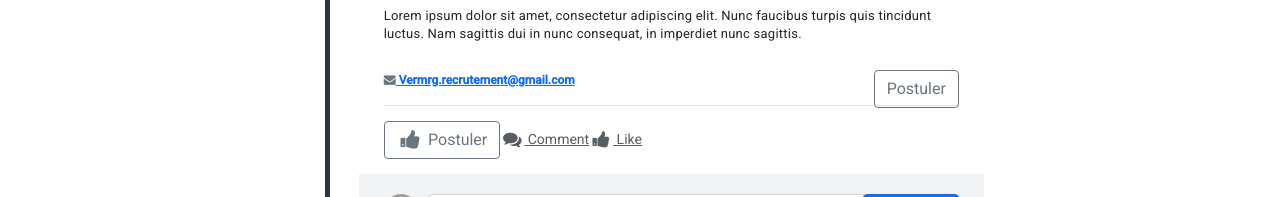
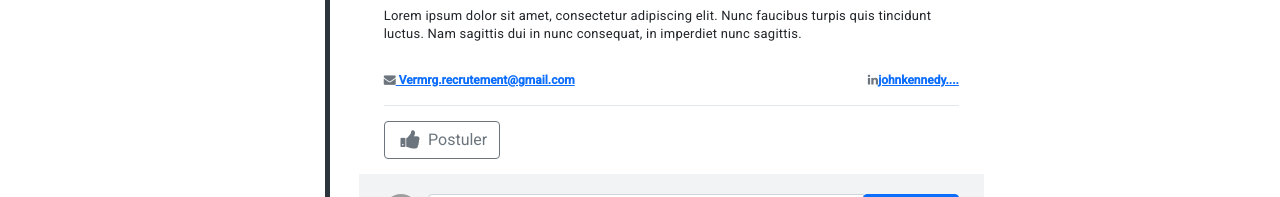
Before and after one commit to mariem202/frontEnd-_v2, an Angular app in the folder TeamJob-frontend-main/: page /acceuil in a window 1280 px wide. Shown: the part 325-522 px from the top of the page. Built offline with nearby package versions, Linux system fonts and the light colour scheme; grey boxes are pictures that could not be loaded.

Commit message:
localstorage
localstorage

```diff
--- a/TeamJob-frontend-main/src/app/acceil/acceil.component.html
+++ b/TeamJob-frontend-main/src/app/acceil/acceil.component.html
@@ -43,8 +43,8 @@
                               </div>
                               <div class="timeline-likes">
                                  <div class="stats-right">
-                                     <button type="button" class="btn btn-outline-secondary"> Postuler</button>
-
+                                     <i class="fa fa-linkedin"></i>
+                                     <a href="#">johnkennedy....</a>
                                  </div>
 
                                 <i class="fa fa-envelope"></i>
@@ -53,8 +53,7 @@
 
                               <div class="timeline-footer">
                                 <button type="button" class="btn btn-outline-secondary"><i class="fa fa-thumbs-up fa-fw fa-lg m-r-3"></i> Postuler</button>
-                                <a href="javascript:;" class="m-r-15 text-inverse-lighter"><i class="fa fa-comments fa-fw fa-lg m-r-3"></i> Comment</a>
-                                <a href="javascript:;" class="m-r-15 text-inverse-lighter"><i class="fa fa-thumbs-up fa-fw fa-lg m-r-3"></i> Like</a>
+
                               </div>
                               <div class="timeline-comment-box">
                                  <div class="user"><img src="https://bootdey.com/img/Content/avatar/avatar3.png"></div>
--- a/TeamJob-frontend-main/src/app/auth/auth.component.ts
+++ b/TeamJob-frontend-main/src/app/auth/auth.component.ts
@@ -24,11 +24,15 @@ export class AuthComponent  implements OnInit {
   constructor(private _service :AuthenticationServiceService,private  _router:Router) { }
 
   ngOnInit(): void {
+    localStorage.setItem("FirstName","local -mimi");
+    sessionStorage.setItem("Session ","Session- mimi");
+
   }
 
   login() {
     this._service.loginUser(this.user).subscribe(
       data => {
+        sessionStorage.setItem('name',this.user.username);
         //the back response is respondin but error in parseing it in data
         console.log(data);
         console.log("response received");
```
